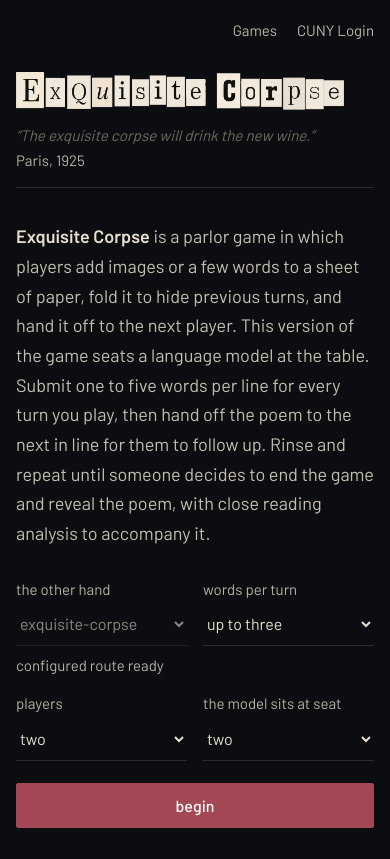
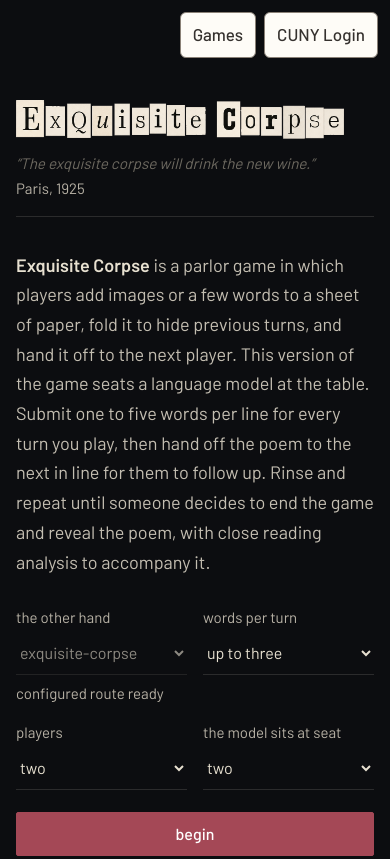
Before and after one commit to milwrite/cadavre-exquis, a website: page index.html in a window 390 px wide. Shown: the top 859 px of the page. Drawn offline with Linux system fonts and the light colour scheme; no server answers.

Commit message:
unify suite navigation buttons

```diff
--- a/assets/account-work.js
+++ b/assets/account-work.js
@@ -40,17 +40,15 @@
     changed(){if(!adapter||loading)return;clearTimeout(timer);timer=setTimeout(()=>void save(),400);},
     async mount(value){
       adapter=value;
-      const bar=document.createElement('div');bar.id='account-work';bar.setAttribute('aria-label','CUNY account');
-      const style=document.createElement('style');
-      style.textContent='#account-work{position:fixed;top:18px;right:22px;z-index:50;display:flex;align-items:center;gap:12px;max-width:calc(100vw - 32px);font:12px/1.4 system-ui,sans-serif;color:#bdb8ab}#account-work a,#account-work button{font:inherit;color:inherit;background:transparent;border:0;padding:6px 0;text-decoration:none;cursor:pointer}#account-work a:hover,#account-work button:hover{color:#f0ece2;text-decoration:underline}#account-work a:focus-visible,#account-work button:focus-visible{outline:1px solid currentColor;outline-offset:4px}#account-work [role=status]:empty{display:none}@media(max-width:600px){#account-work{top:10px;right:16px;font-size:11px}}';
-      document.head.append(style);
-      const games=document.createElement('a');games.href='https://games.ailab-452.workers.dev/';games.textContent='Games';
-      games.onclick=async event=>{event.preventDefault();if(await save())location.assign(games.href);};bar.append(games);
-      const link=document.createElement('a');
-      link.href=config().authenticated?'/my-work/':'/auth/start?next='+encodeURIComponent(location.pathname+location.search);link.textContent=config().authenticated?'My work':'CUNY Login';bar.append(link);
+      const bar=document.createElement('nav');bar.id='account-work';bar.className='suite-account suite-nav suite-nav-dark';bar.setAttribute('aria-label','CUNY account');
+      const links=document.createElement('div');links.className='suite-nav-links';bar.append(links);
+      const games=document.createElement('a');games.className='suite-nav-button';games.href='https://games.ailab-452.workers.dev/';games.textContent='Games';
+      games.onclick=async event=>{event.preventDefault();if(await save())location.assign(games.href);};links.append(games);
+      const link=document.createElement('a');link.className='suite-nav-button';
+      link.href=config().authenticated?'/my-work/':'/auth/start?next='+encodeURIComponent(location.pathname+location.search);link.textContent=config().authenticated?'My work':'CUNY Login';links.append(link);
       if(config().authenticated){
         link.onclick=async event=>{event.preventDefault();if(await save())location.assign(link.href);};
-        button=document.createElement('button');button.type='button';button.textContent='Retry';button.hidden=true;button.onclick=()=>void save();bar.append(button);
+        button=document.createElement('button');button.type='button';button.className='suite-nav-button suite-nav-retry';button.textContent='Retry';button.hidden=true;button.onclick=()=>void save();bar.append(button);
         message=document.createElement('span');message.setAttribute('role','status');message.setAttribute('aria-live','polite');bar.prepend(message);
       }
       document.body.append(bar);
--- a/assets/cadavre-ui.css
+++ b/assets/cadavre-ui.css
@@ -28,14 +28,12 @@ body[data-surface=solo] #panel-tab[aria-expanded=true]{right:auto;transform:none
 .sheet-actions,.reveal-actions{display:flex;align-items:start;flex-wrap:wrap;gap:12px}
 body[data-surface=shared] .intro{font-size:1.125rem;line-height:1.65}body[data-surface=shared] .intro p{max-width:65ch}
 body[data-surface=shared] .table-setting{gap:16px}.reading,#reading{font-family:var(--suite-font);font-size:1.0625rem;line-height:1.65}
-#account-work{font-family:var(--suite-font)!important;font-size:.9375rem!important;align-items:start!important;flex-wrap:wrap;max-width:min(500px,calc(100vw - 32px))!important;justify-content:flex-end;gap:4px 12px!important}
-#account-work a,#account-work button{display:inline-flex;min-height:44px;align-items:center;padding:8px 4px!important}#account-work [role=status]{flex-basis:100%;order:3;text-align:right;font-size:.9375rem}
+body[data-surface=shared] .page{padding-top:96px}
 @media(max-width:48rem){
  body[data-surface=solo]{padding-top:9rem;padding-right:1.1rem}
  body[data-surface=solo] #panel-tab{top:65px;right:16px;padding:8px 12px}
  body[data-surface=solo] #panel{height:calc(var(--visual-height,100dvh) - 16px);max-height:calc(var(--visual-height,100dvh) - 16px);padding:20px}
  body[data-surface=solo] #brand{width:clamp(100px,32vw,140px);top:20px;left:16px}
- #account-work{right:12px!important;top:8px!important;max-width:calc(66vw - 16px)!important}
  #hint{font-size:.9375rem!important}#panel .panel-header{position:sticky;top:-20px;background:var(--ink);padding-block:6px;z-index:2}
  body[data-surface=shared] .table-setting{grid-template-columns:repeat(2,minmax(0,1fr))}
  body[data-surface=shared] .setting-field{min-width:0}body[data-surface=shared] select{max-width:100%}
--- /dev/null
+++ b/assets/suite-navigation.css
@@ -0,0 +1,29 @@
+/* Identical navigation contract in Cloze Reader, JeopardyLM, and Cadavre Exquis. */
+.suite-nav{
+  --nav-gutter:max(clamp(12px,2.5vw,40px),calc((100% - 1540px)/2),env(safe-area-inset-right));
+  position:absolute;top:max(16px,env(safe-area-inset-top));right:var(--nav-gutter);left:auto;
+  z-index:50;display:flex;align-items:center;justify-content:flex-end;flex-wrap:wrap;
+  width:max-content;max-width:calc(100% - 24px);margin:0;padding:0;gap:8px 10px;
+  font:500 1.0625rem/1.5 var(--suite-font,var(--font-ui,Arial,sans-serif));color:#514c47;
+}
+.suite-nav-links{display:flex;align-items:center;gap:10px}
+.suite-nav .suite-nav-button{
+  box-sizing:border-box;display:inline-flex;align-items:center;justify-content:center;
+  min-width:44px;min-height:46px;margin:0;padding:9px 16px;
+  border:1px solid #8a8177;border-radius:6px;background:#fefcf7;color:#35312e;
+  font:inherit;letter-spacing:normal;text-transform:none;text-align:center;text-decoration:none;
+  white-space:nowrap;opacity:1;cursor:pointer;transform:none;box-shadow:none;transition:background-color .15s ease;
+}
+.suite-nav .suite-nav-button:hover{background:#ece5da;border-color:#8a8177;color:#35312e;text-decoration:none;transform:none;box-shadow:none}
+.suite-nav .suite-nav-button:focus-visible{outline:2px solid #35312e;outline-offset:3px;box-shadow:0 0 0 5px #fefcf7}
+.suite-nav [role=status]{flex-basis:100%;order:3;max-width:32rem;text-align:right;white-space:normal;overflow-wrap:anywhere;font:400 1rem/1.5 var(--suite-font,var(--font-ui,Arial,sans-serif))}
+.suite-nav-dark{color:#b7b1a5}
+.suite-nav .suite-nav-retry{order:4}
+.suite-nav [hidden],.suite-nav [role=status]:empty{display:none!important}
+@media(max-width:600px){
+  .suite-nav{top:max(12px,env(safe-area-inset-top));gap:8px}
+  .suite-nav-links{gap:8px}
+  .suite-nav .suite-nav-button{padding-inline:12px}
+}
+@media(prefers-reduced-motion:reduce){.suite-nav .suite-nav-button{transition:none}}
+@media(forced-colors:active){.suite-nav .suite-nav-button{border-color:ButtonText;background:ButtonFace;color:ButtonText}.suite-nav .suite-nav-button:focus-visible{outline-color:Highlight;box-shadow:none}}
--- a/assets/suite-ui.css
+++ b/assets/suite-ui.css
@@ -11,6 +11,4 @@ button,select,summary,[role=button],.suite-account a{min-height:var(--suite-targ
 input:not([type=checkbox]):not([type=radio]):not([type=range]),textarea,select{font-size:max(16px,1rem)}
 button,summary{white-space:normal;overflow-wrap:anywhere}
 :where(a,button,input,select,textarea,summary):focus-visible{outline:3px solid currentColor;outline-offset:3px}
-.suite-account{font:500 var(--suite-small)/1.5 var(--suite-font)}
-.suite-account a{display:inline-flex;align-items:center;padding:8px;min-height:44px}
 @media(prefers-reduced-motion:reduce){*,*::before,*::after{scroll-behavior:auto!important;transition:none!important;animation:none!important}}
--- a/index.html
+++ b/index.html
@@ -602,6 +602,7 @@
   <link rel="stylesheet" href="assets/cadavre-mobile.css">
 <link rel="stylesheet" href="assets/suite-ui.css">
 <link rel="stylesheet" href="assets/cadavre-ui.css">
+<link rel="stylesheet" href="assets/suite-navigation.css">
 </head>
 <body data-surface="shared">
   <div class="page">
```
Also changed, not shown: PROGRESS.md (+7 -1 lines), ui/corpse.html (+1 -0 lines).
